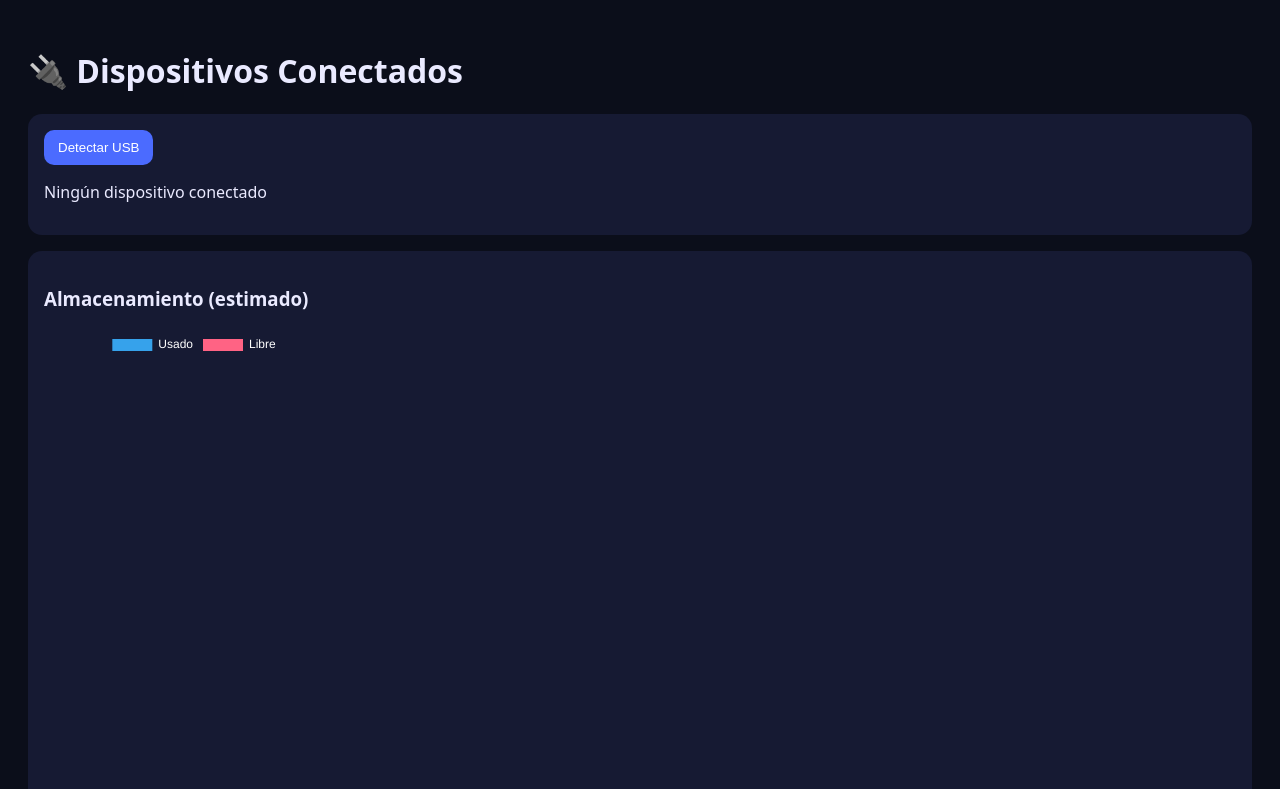
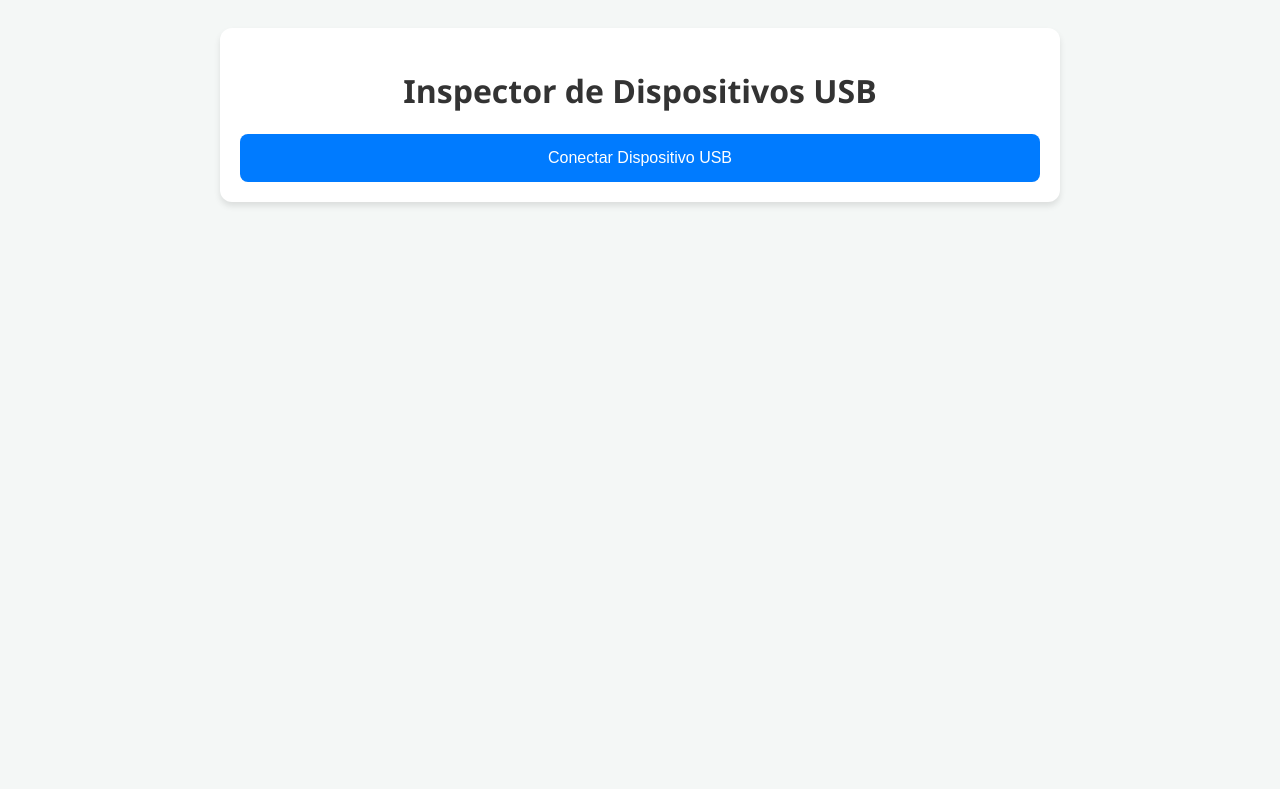
Before and after one commit to New25Said/usb-guacamole, a plain HTML site: page index.html in a window 1280 px wide. Shown: the top 789 px of the page. Drawn offline with nearby package versions, Linux system fonts and the light colour scheme.

Commit message:
Revamp USB Device Inspector layout and functionality
Updated the layout and styling for the USB Device Inspector. Improved the user interface with a new design and added functionality for connecting USB devices.

```diff
--- a/index.html
+++ b/index.html
@@ -2,88 +2,91 @@
 <html lang="es">
 <head>
     <meta charset="UTF-8">
-<title>Panel de Dispositivos</title>
+    <meta name="viewport" content="width=device-width, initial-scale=1.0">
+    <title>USB Device Inspector</title>
     <script src="https://cdn.jsdelivr.net/npm/chart.js"></script>
     <style>
-body {
-  background: #0b0e1a;
-  color: #eaeaff;
-  font-family: system-ui;
-  padding: 20px;
-}
-.card {
-  background: #161a33;
-  padding: 16px;
-  border-radius: 14px;
-  margin-bottom: 16px;
-}
-button {
-  background: #4b6bff;
-  color: white;
-  border: none;
-  padding: 10px 14px;
-  border-radius: 10px;
-  cursor: pointer;
-}
-canvas {
-  max-width: 300px;
-}
+        body { font-family: 'Segoe UI', Tahoma, Geneva, Verdana, sans-serif; background: #f4f7f6; padding: 20px; }
+        .container { max-width: 800px; margin: auto; background: white; padding: 20px; border-radius: 12px; box-shadow: 0 4px 6px rgba(0,0,0,0.1); }
+        h1 { color: #333; text-align: center; }
+        .btn-connect { display: block; width: 100%; padding: 15px; background: #007bff; color: white; border: none; border-radius: 8px; font-size: 16px; cursor: pointer; transition: background 0.3s; }
+        .btn-connect:hover { background: #0056b3; }
+        #device-info { margin-top: 20px; display: none; }
+        .card { border: 1px solid #ddd; padding: 15px; border-radius: 8px; margin-bottom: 10px; }
+        canvas { max-width: 100%; margin-top: 20px; }
     </style>
 </head>
 <body>
 
-<h1>🔌 Dispositivos Conectados</h1>
+<div class="container">
+    <h1>Inspector de Dispositivos USB</h1>
+    <button class="btn-connect" id="connect-usb">Conectar Dispositivo USB</button>
 
+    <div id="device-info">
         <div class="card">
-  <button onclick="conectarUSB()">Detectar USB</button>
-  <p id="usbInfo">Ningún dispositivo conectado</p>
+            <h3>Detalles del Hardware</h3>
+            <p><strong>Nombre:</strong> <span id="dev-name"></span></p>
+            <p><strong>Vendor ID:</strong> <span id="dev-vendor"></span></p>
+            <p><strong>Product ID:</strong> <span id="dev-product"></span></p>
         </div>
 
         <div class="card">
-  <h3>Almacenamiento (estimado)</h3>
+            <h3>Uso de Almacenamiento (Simulado)</h3>
             <canvas id="storageChart"></canvas>
+        </div>
+    </div>
 </div>
 
 <script>
-async function conectarUSB() {
-  if (!navigator.usb) {
-    document.getElementById("usbInfo").textContent =
-      "WebUSB no soportado en este navegador";
-    return;
+    const connectBtn = document.getElementById('connect-usb');
+    const deviceInfo = document.getElementById('device-info');
+    let storageChart;
+
+    connectBtn.addEventListener('click', async () => {
+        try {
+            // Solicitar permiso para acceder a un dispositivo USB
+            const device = await navigator.usb.requestDevice({ filters: [] });
+
+            await device.open();
+            await device.selectConfiguration(1);
+            await device.claimInterface(0);
+
+            // Mostrar info básica
+            document.getElementById('dev-name').textContent = device.productName || "Dispositivo Desconocido";
+            document.getElementById('dev-vendor').textContent = device.vendorId;
+            document.getElementById('dev-product').textContent = device.productId;
+            deviceInfo.style.display = 'block';
+
+            // Generar gráfica de almacenamiento (Datos simulados)
+            renderChart();
+
+        } catch (err) {
+            console.error(err);
+            alert("Error: " + err.message);
         }
+    });
 
-  try {
-    const device = await navigator.usb.requestDevice({ filters: [] });
-    await device.open();
+    function renderChart() {
+        const ctx = document.getElementById('storageChart').getContext('2d');
+        if (storageChart) storageChart.destroy();
 
-    document.getElementById("usbInfo").innerHTML = `
-      <strong>Nombre:</strong> ${device.productName || "Desconocido"}<br>
-      <strong>Fabricante:</strong> ${device.manufacturerName || "Desconocido"}<br>
-      <strong>Vendor ID:</strong> ${device.vendorId}<br>
-      <strong>Product ID:</strong> ${device.productId}
-    `;
-  } catch {
-    document.getElementById("usbInfo").textContent =
-      "Permiso cancelado o error";
-  }
-}
-
-const ctx = document.getElementById("storageChart");
-new Chart(ctx, {
-  type: "doughnut",
+        storageChart = new Chart(ctx, {
+            type: 'doughnut',
             data: {
-    labels: ["Usado", "Libre"],
+                labels: ['Usado (GB)', 'Libre (GB)'],
                 datasets: [{
-      data: [20, 44],
-      borderWidth: 0
+                    data: [45, 15], // Valores de ejemplo
+                    backgroundColor: ['#ff6384', '#36a2eb']
                 }]
             },
             options: {
+                responsive: true,
                 plugins: {
-      legend: { labels: { color: "white" } }
+                    legend: { position: 'bottom' }
                 }
             }
         });
+    }
 </script>
 
 </body>
```
Lines whose indentation alone changed are shown as unchanged.
